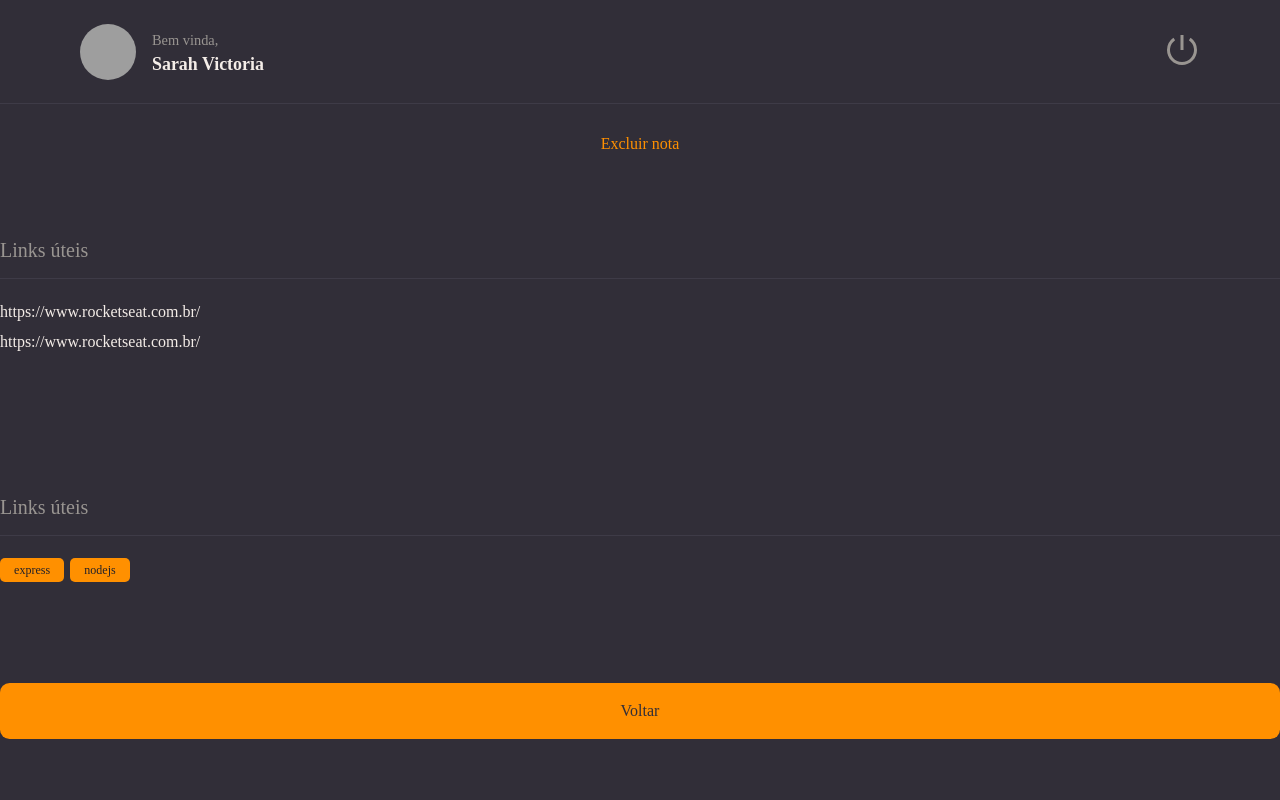
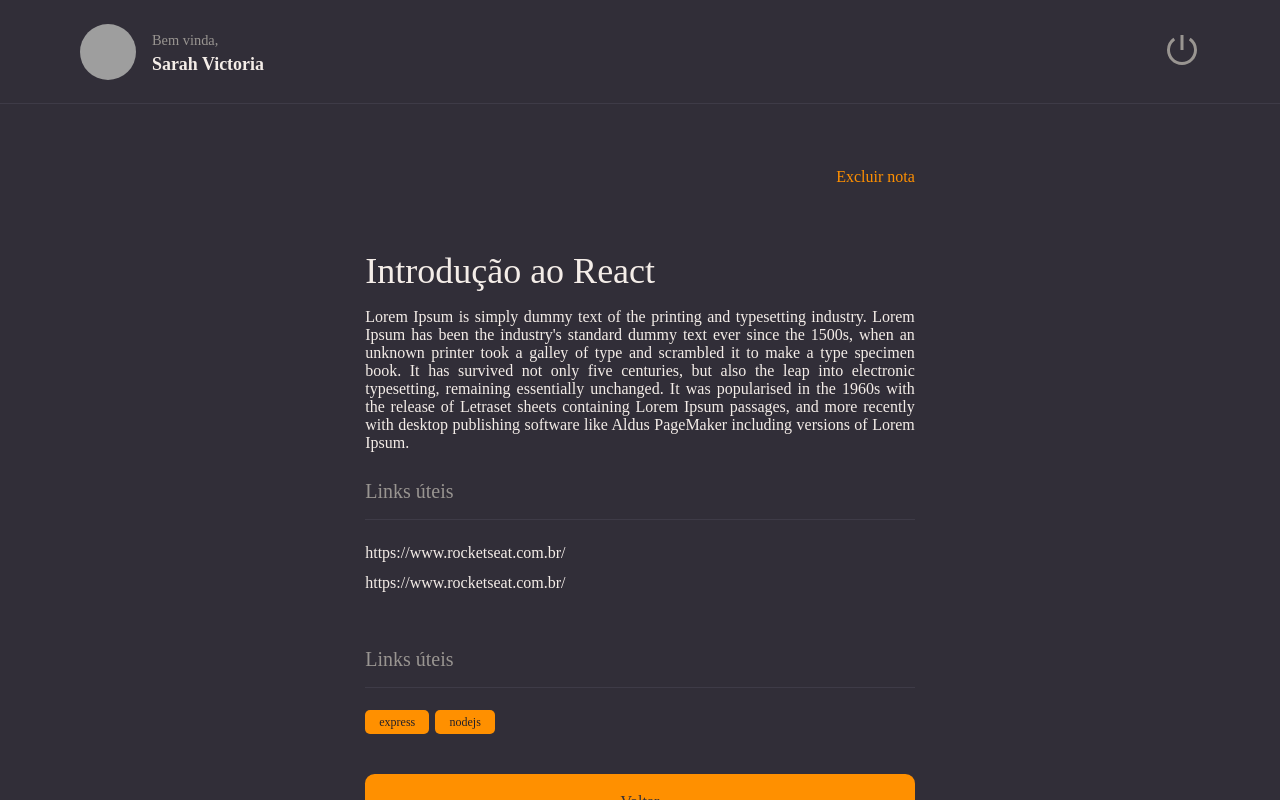
Before and after one commit to sarahvjustino/RockeatNotes-Explorer, a React app: page / in a window 1280 px wide. Built offline with nearby package versions, Linux system fonts and the light colour scheme; grey boxes are pictures that could not be loaded; the HTML template or start-up script is replaced by a standard one.

Commit message:
feat: finishing Details page ajusting the content.
finishing Details page by ajusting the components and adding the text was missing

```diff
--- a/src/components/Section/styles.js
+++ b/src/components/Section/styles.js
@@ -1,7 +1,7 @@
 import styled from "styled-components";
 
 export const Container = styled.section`
-    margin: 3.5rem 0 1.75rem;
+    margin: 1.75rem 0;
 
     > h2{
         border-bottom: 1px solid ${({ theme }) => theme.COLORS.BACKGROUND_700};
--- a/src/pages/Details/index.jsx
+++ b/src/pages/Details/index.jsx
@@ -1,4 +1,4 @@
-import { Container, Links } from "./styles.js";
+import { Container, Links, Content } from "./styles.js";
 
 import { Header } from "../../components/Header";
 import { Section } from "../../components/Section";
@@ -10,7 +10,25 @@
   return (
     <Container>
       <Header />
+
+      <main>
+        <Content>
           <ButtonText title="Excluir nota" />
+
+          <h1>Introdução ao React</h1>
+
+          <p>
+            Lorem Ipsum is simply dummy text of the printing and typesetting
+            industry. Lorem Ipsum has been the industry&apos;s standard dummy
+            text ever since the 1500s, when an unknown printer took a galley of
+            type and scrambled it to make a type specimen book. It has survived
+            not only five centuries, but also the leap into electronic
+            typesetting, remaining essentially unchanged. It was popularised in
+            the 1960s with the release of Letraset sheets containing Lorem Ipsum
+            passages, and more recently with desktop publishing software like
+            Aldus PageMaker including versions of Lorem Ipsum.
+          </p>
+
           <Section title="Links úteis">
             <Links>
               <li>
@@ -26,6 +44,8 @@
             <Tag title="nodejs" />
           </Section>
           <Button title="Voltar" />
+        </Content>
+      </main>
     </Container>
   );
 }
--- a/src/pages/Details/styles.js
+++ b/src/pages/Details/styles.js
@@ -9,6 +9,12 @@
 
     width: 100%;
     height: 100vh;
+
+    > main{
+        grid-area: content;
+        overflow-y: scroll;
+        padding: 4rem 0;
+    }
 `
 
 export const Links = styled.ul`
@@ -22,3 +28,27 @@
         }
     }
 `
+
+export const Content = styled.div`
+    max-width: 34.35rem;
+    margin: 0 auto;
+
+    display: flex;
+    flex-direction: column;
+
+    > button:first-child{
+        align-self: end;
+    }
+
+    > h1{
+        font-size: 2.25rem;
+        font-weight: 500;
+        padding-top: 4rem;
+    }
+
+    > p{
+        font-size: 1rem;
+        margin-top: 1rem;
+        text-align: justify;
+    }
+`
```
Lines whose indentation alone changed are shown as unchanged.
